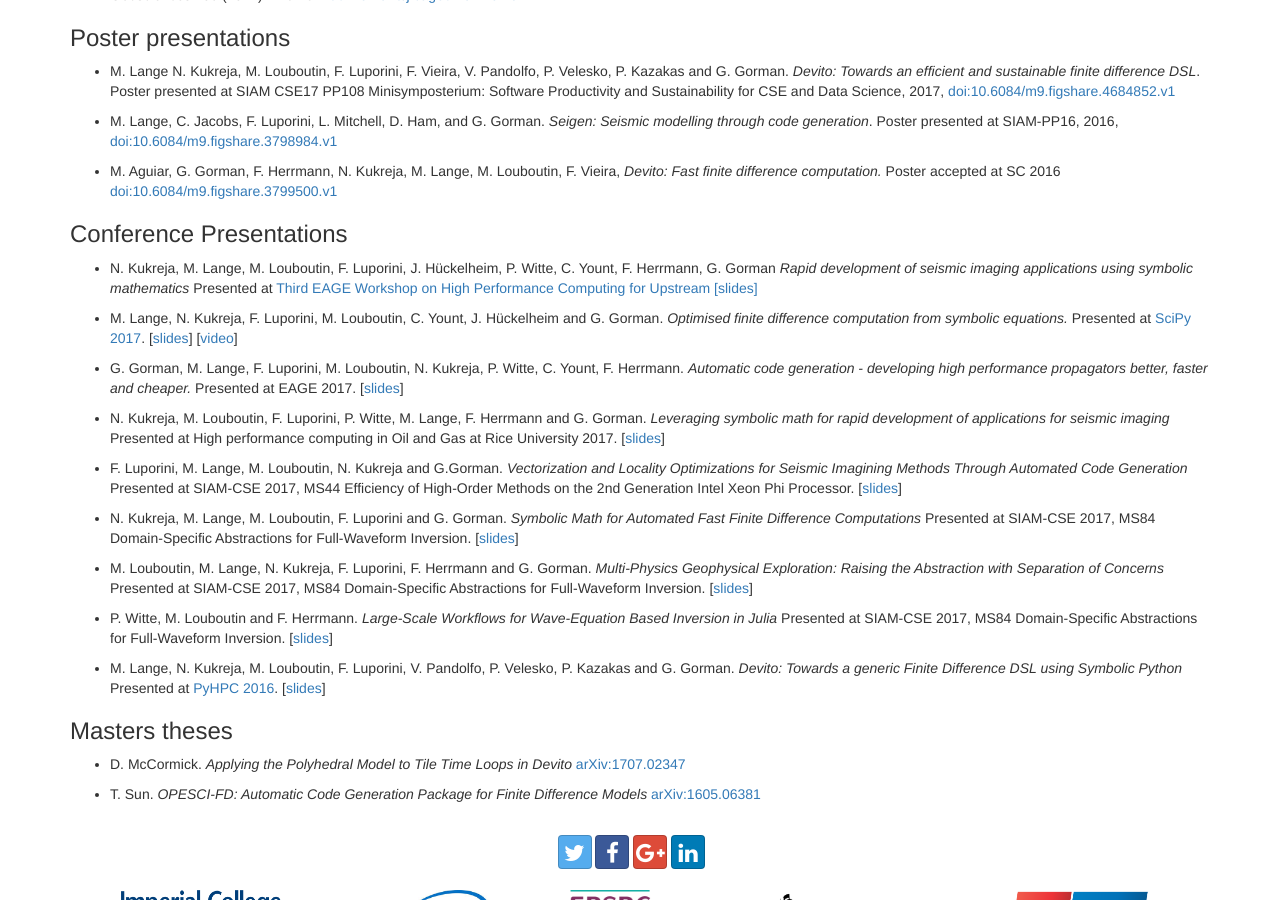
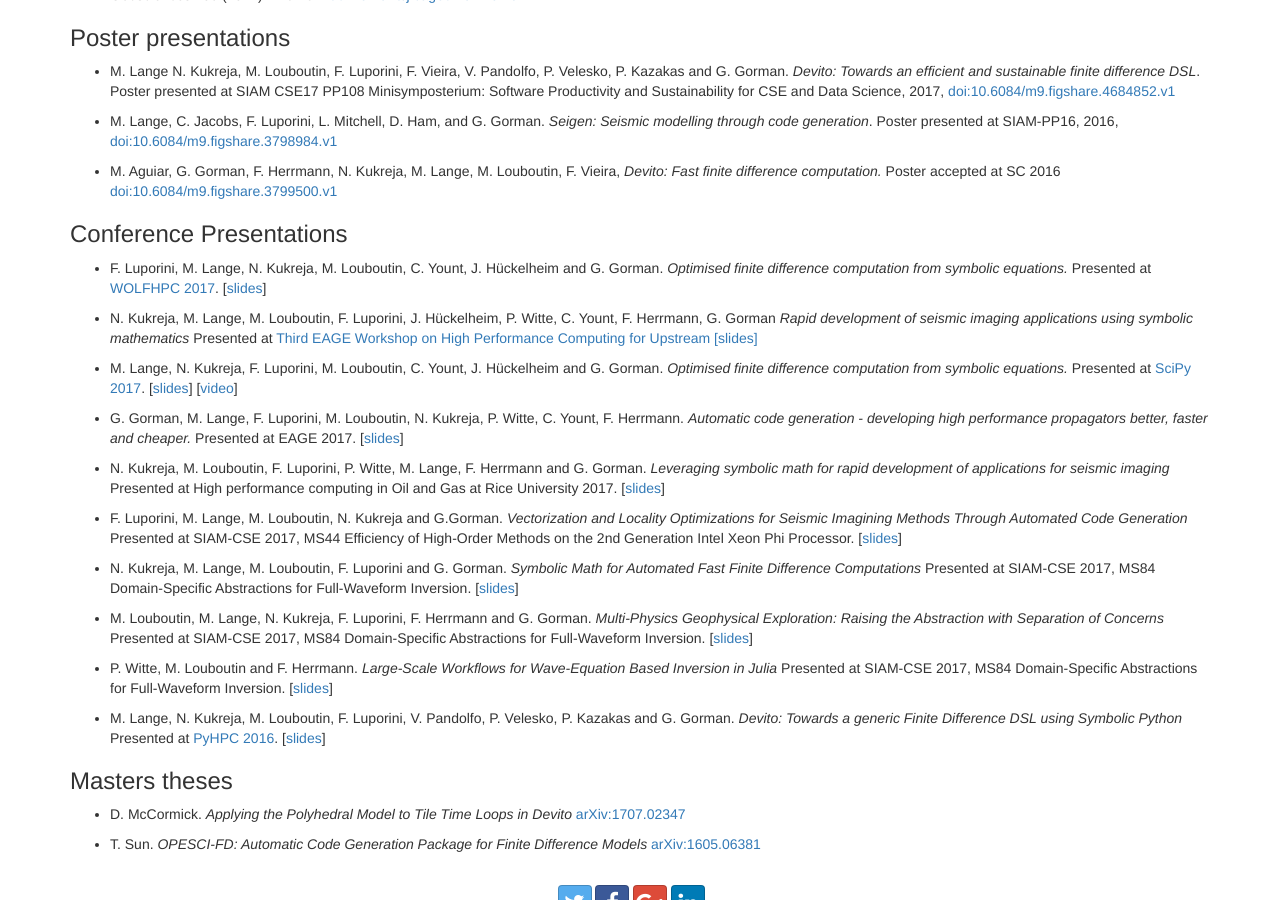
Before and after one commit to devitocodes/devitocodes.github.io, a Jekyll site: the page built from publications.md, in a window 1280 px wide and 900 px high, scrolled down 544 px. Built offline with Jekyll 4.4.1, drawn with Linux system fonts in a browser that asks for light colours; our own code applies the rules of GitHub Pages for plain Markdown files.

Commit message:
Publications: Adding WOLFHPC17 reference and slides

```diff
--- a/publications.md
+++ b/publications.md
@@ -51,6 +51,10 @@ Fast finite difference computation._ Poster accepted at SC 2016
 [doi:10.6084/m9.figshare.3799500.v1](https://dx.doi.org/10.6084/m9.figshare.3799500.v1)
 
 ### Conference Presentations
+* F. Luporini, M. Lange, N. Kukreja, M. Louboutin, C. Yount, J. Hückelheim and G. Gorman.
+  _Optimised finite difference computation from symbolic equations._
+  Presented at [WOLFHPC 2017](http://hpc.pnl.gov/conf/wolfhpc/2017/). [[slides](presentations/devito-wolfhpc17.pdf)]
+
 * N. Kukreja, M. Lange, M. Louboutin, F. Luporini, J. Hückelheim,
   P. Witte, C. Yount, F. Herrmann, G. Gorman _Rapid development of
   seismic imaging applications using symbolic mathematics_ Presented
```
Also changed, not shown: 1 other file.
